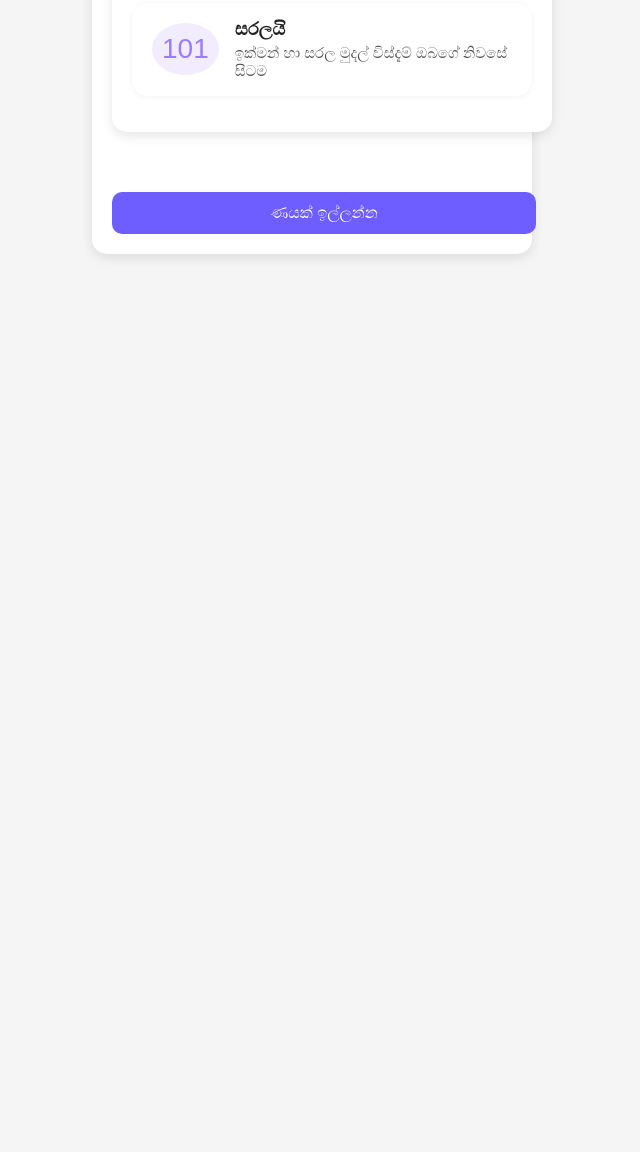
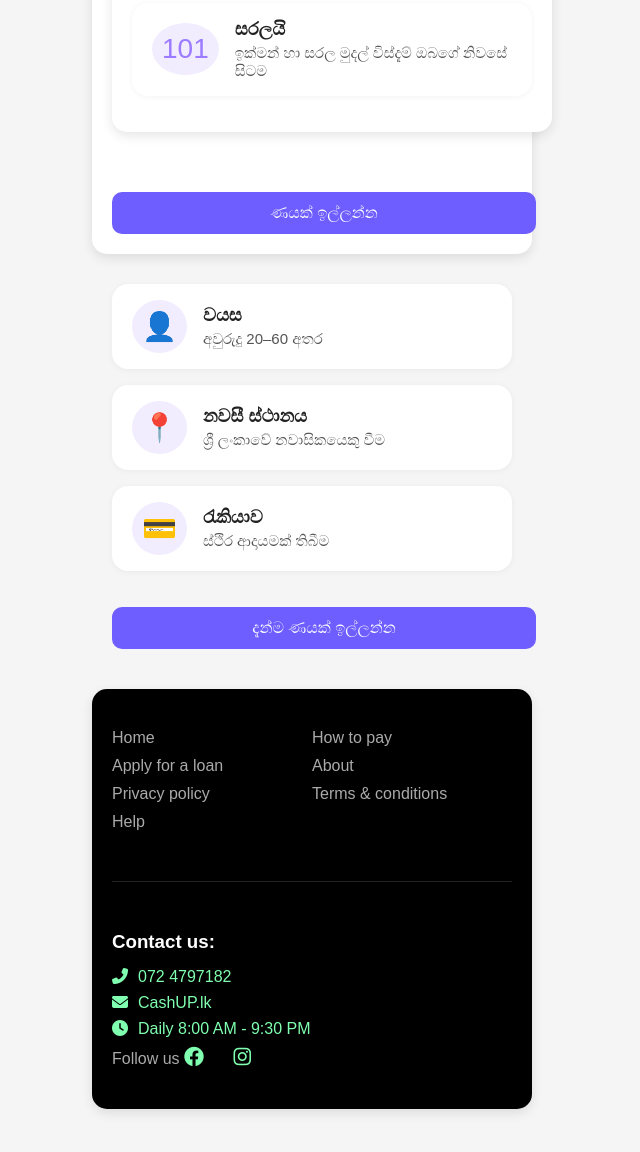
Before and after one commit to Cash-app2/web2, a plain HTML site: page index.html in a window 1280 px wide. Shown: the part 911-2063 px from the top of the page, without its empty margins (328-968 px from the left). Before the commit the page ends 1215 px from the top, so only its background shows below. Drawn offline with Linux system fonts and the light colour scheme.

Commit message:
Update index.html

```diff
--- a/index.html
+++ b/index.html
@@ -322,6 +322,57 @@
     <a class="btn" href="https://forms.gle/SeQ5BrQbjRD3nh1J7" target="_blank">ණයක් ඉල්ලන්න</a>
   </div>
 
+  <div class="eligibility-container">
+    <div class="card">
+      <div class="icon">👤</div>
+      <div class="info">
+        <h3>වයස</h3>
+        <p>අවුරුදු 20–60 අතර</p>
+      </div>
+    </div>
+    <div class="card">
+      <div class="icon">📍</div>
+      <div class="info">
+        <h3>නවසී ස්ථානය</h3>
+        <p>ශ්‍රී ලංකාවේ නවාසිකයෙකු වීම</p>
+      </div>
+    </div>
+    <div class="card">
+      <div class="icon">💳</div>
+      <div class="info">
+        <h3>රැකියාව</h3>
+        <p>ස්ථිර ආදායමක් තිබීම</p>
+      </div>
+    </div>
+    <a class="cta" href="https://forms.gle/SeQ5BrQbjRD3nh1J7" target="_blank">දැන්ම ණයක් ඉල්ලන්න</a>
+  </div>
+<footer class="footer">
+    <div class="footer-links">
+      <div>
+        <a href="#">Home</a>
+        <a href="#">Apply for a loan</a>
+        <a href="#">Privacy policy</a>
+        <a href="#">Help</a>
+      </div>
+      <div>
+        <a href="#">How to pay</a>
+        <a href="#">About</a>
+        <a href="#">Terms & conditions</a>
+      </div>
+    </div>
+    <div class="footer-contact">
+      <h3>Contact us:</h3>
+      <p><i class="fas fa-phone-alt"></i>072 4797182</p>
+      <p><i class="fas fa-envelope"></i>CashUP.lk</p>
+      <p><i class="fas fa-clock"></i>Daily 8:00 AM - 9:30 PM</p>
+      <div class="social-icons">
+        <span>Follow us</span>
+        <a href="#"><i class="fab fa-facebook"></i></a>
+        <a href="#"><i class="fab fa-instagram"></i></a>
+      </div>
+    </div>
+  </footer>
+
   <!-- Remaining content is the same as before (unchanged sections) -->
 
   <script>
```
